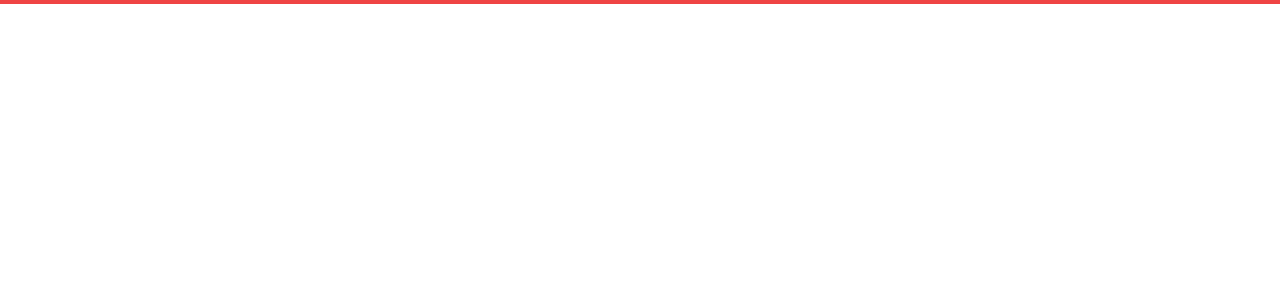
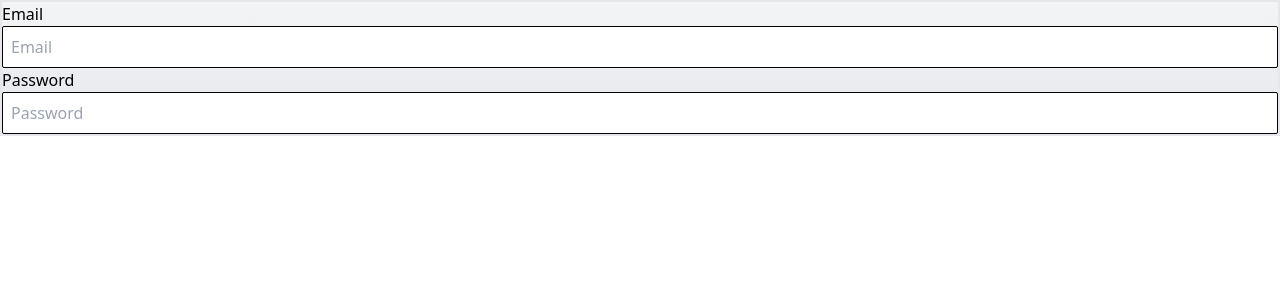
Before and after one commit to Sagarchakkarkota/Dashboard-UI, a React (Vite) app: page /login in a window 1280 px wide. Before the commit this address had no page. Shown: the top 300 px of the page. Built offline with nearby package versions, Linux system fonts and the light colour scheme; no server answers.

Commit message:
Fix : Member page and Added login page

```diff
--- a/src/App.jsx
+++ b/src/App.jsx
@@ -4,12 +4,14 @@
 import Users from "./Pages/Dashboard/users/Users";
 import { BrowserRouter as Router, Routes, Route } from "react-router-dom";
 import Trans from "./Pages/transactions/trans";
+import Login from "./Pages/Dashboard/Login/Login";
 function App() {
   return (
-    <div className="border-[2px] border-red-500 bg-gradient-to-b from-gray-100 to-gray-200">
+    <div className="border-[2px] bg-gradient-to-b from-gray-100 to-gray-200">
       <Router>
         <Routes>
           <Route path="/" element={<Home />} />
+          <Route path="/login" element={<Login />} />
           <Route path="/members/:id" element={<Members />} />
           <Route path="/users" element={<Users />} />
           <Route path="/trans" element={<Trans />} />
--- a/src/Pages/Dashboard/Home/asidecarts/ThirdCart.jsx
+++ b/src/Pages/Dashboard/Home/asidecarts/ThirdCart.jsx
@@ -6,35 +6,45 @@
 import EditModal from "../modal/EditModal";
 import { useMutation, useQuery, useQueryClient } from "@tanstack/react-query";
 import { useState } from "react";
+import { useNavigate, useParams } from "react-router-dom";
 
-const ThirdCart = () => {
-  const queryClient = useQueryClient()
-  const { data:getData} = useQuery({
+const ThirdCart = ({ ID }) => {
+  const navigate = useNavigate();
+  const queryClient = useQueryClient();
+  const { data: getData } = useQuery({
     queryKey: ["member"],
     queryFn: getMember,
     staleTime: 60000,
   });
-
+  console.log(ID);
+  const filteredData = getData?.filter((item) => item.id != ID);
+  console.log(filteredData);
 
   const dispatch = useDispatch();
-  const [value,setValue]=useState([])
+  const [value, setValue] = useState([]);
   const isModal = useSelector((state) => state.member.isModal);
-  const[isOpen,setIsOpen]=useState(false)
-
-
-  const mutation=useMutation({
-    mutationFn:(mutateData)=>{
-      return deleteMember(mutateData)
+  const [isOpen, setIsOpen] = useState(false);
+  const mutation = useMutation({
+    mutationFn: (mutateData) => {
+      return deleteMember(mutateData);
     },
     onSuccess: () => {
-      queryClient.invalidateQueries({ queryKey: ['member'] })
+      // const membersData = queryClient.getQueryData(["member"]);
+      // console.log(membersData);
+      // const singleMemberIndex = membersData.indexOf((item) => {
+      //   return item.id == ID;
+      // });
+
+      // const nextMemberData = membersData[singleMemberIndex + 2];
+
+      queryClient.invalidateQueries({ queryKey: ["member"] });
+      // navigate(`/members/${nextMemberData.id}`);
     },
-  })
+  });
 
   const handleEdit = (value) => {
-
-    setIsOpen(true)
-    setValue(value)
+    setIsOpen(true);
+    setValue(value);
   };
 
   const handleDelete = (id) => {
@@ -45,7 +55,16 @@
     <div className="asidebarCard bg-white h-[400px]">
       <h1 className="xlBoldFont">Team Member</h1>
       <div className="h-full overflow-y-scroll ">
-        {getData?.map((value) => (
+        {ID
+          ? filteredData?.map((value) => (
+              <ListTeamMember
+                key={value.id}
+                value={value}
+                handleEdit={handleEdit}
+                handleDelete={handleDelete}
+              />
+            ))
+          : getData?.map((value) => (
               <ListTeamMember
                 key={value.id}
                 value={value}
@@ -62,8 +81,9 @@
           Add more member
         </button>
         {isModal && <Modal />}
-        {isOpen && <EditModal isOpen={(isOpen)} setIsOpen={setIsOpen} value={value} />}
-
+        {isOpen && (
+          <EditModal isOpen={isOpen} setIsOpen={setIsOpen} value={value} />
+        )}
       </div>
     </div>
   );
--- a/src/Pages/Dashboard/Home/modal/EditModal.jsx
+++ b/src/Pages/Dashboard/Home/modal/EditModal.jsx
@@ -1,39 +1,43 @@
-import { Dialog, Transition } from '@headlessui/react'
-import { Fragment, useState } from 'react'
-import { editMember } from '../../../../api/api'
+import { Dialog, Transition } from "@headlessui/react";
+import { Fragment, useState } from "react";
+import { editMember } from "../../../../api/api";
 import { IoClose } from "react-icons/io5";
-import { useMutation, useQueryClient } from '@tanstack/react-query';
-import Input from '../../../../Components/Input';
-export default function EditModal({isOpen,setIsOpen ,value}) {
-  const {id, name, email, gender, status}=value
-  const queryClient=useQueryClient()
+import { useMutation, useQueryClient } from "@tanstack/react-query";
+import Input from "../../../../Components/Input";
+export default function EditModal({ isOpen, setIsOpen, value }) {
+  const { id, name, email, gender, status } = value;
+  const queryClient = useQueryClient();
 
-const [formValue,setFormvalue]=useState({id:id,name:name, email:email, gender:gender ,status:status})
+  const [formValue, setFormvalue] = useState({
+    id: id,
+    name: name,
+    email: email,
+    gender: gender,
+    status: status,
+  });
   function closeModal() {
-    setIsOpen(false)
+    setIsOpen(false);
   }
 
   function openModal() {
-    setIsOpen(true)
+    setIsOpen(true);
   }
-  const handleChange=(e)=>{
-setFormvalue({...formValue,[e.target.name]:e.target.value})
-  }
+  const handleChange = (e) => {
+    setFormvalue({ ...formValue, [e.target.name]: e.target.value });
+  };
 
-
-  const mutation=useMutation({
-    mutationFn:(mutateData)=>{
-      return editMember(mutateData)
+  const mutation = useMutation({
+    mutationFn: (mutateData) => {
+      return editMember(mutateData);
     },
     onSuccess: () => {
-      queryClient.invalidateQueries({ queryKey: ['member'] })
+      queryClient.invalidateQueries({ queryKey: ["member"] });
     },
-  })
+  });
 
-  const handleSubmit=()=>{
-    mutation.mutate(formValue)
-
-  }
+  const handleSubmit = () => {
+    mutation.mutate(formValue);
+  };
   return (
     <>
       <div className="fixed inset-0 flex items-center justify-center">
@@ -78,35 +82,62 @@
                   >
                     Edit Details
                     <button onClick={closeModal}>
-                    <IoClose/>
-
+                      <IoClose />
                     </button>
                   </Dialog.Title>
 
-
                   <form action="">
-
                     <div className="mt-2 flex flex-col gap-2">
-                  <Input  name='id' id='id'  label='Id' disabled={true} value={formValue.id} />
-                    <Input  name='name' id='name'  label='Name' value={formValue.name} onChange={handleChange} />
-                    <Input name='email' id='email'  label='Email'  value={formValue.email} onChange={handleChange}/>
-                    <Input  name='gender' id='gender'  label='Gender' value={formValue.gender} onChange={handleChange}/>
-                    <Input  name='status' id='status'  label='Status' value={formValue.status} onChange={handleChange}/>
-
+                      <Input
+                        name="id"
+                        id="id"
+                        label="Id"
+                        disabled={true}
+                        value={formValue.id}
+                      />
+                      <Input
+                        name="name"
+                        id="name"
+                        label="Name"
+                        value={formValue.name}
+                        onChange={handleChange}
+                      />
+                      <Input
+                        name="email"
+                        id="email"
+                        label="Email"
+                        value={formValue.email}
+                        onChange={handleChange}
+                      />
+                      <Input
+                        name="gender"
+                        id="gender"
+                        label="Gender"
+                        value={formValue.gender}
+                        onChange={handleChange}
+                      />
+                      <Input
+                        name="status"
+                        id="status"
+                        label="Status"
+                        value={formValue.status}
+                        onChange={handleChange}
+                      />
                     </div>
-
 
                     <div className="mt-4">
                       <button
                         type="button"
                         className="inline-flex justify-center rounded-md border border-transparent bg-blue-100 px-4 py-2 text-sm font-medium text-blue-900 hover:bg-blue-200 focus:outline-none focus-visible:ring-2 focus-visible:ring-blue-500 focus-visible:ring-offset-2"
-                      onClick={()=>{handleSubmit();  closeModal();  }}
+                        onClick={() => {
+                          handleSubmit();
+                          closeModal();
+                        }}
                       >
                         Submit
                       </button>
                     </div>
                   </form>
-
                 </Dialog.Panel>
               </Transition.Child>
             </div>
@@ -114,5 +145,5 @@
         </Dialog>
       </Transition>
     </>
-  )
+  );
 }
--- /dev/null
+++ b/src/Pages/Dashboard/Login/Login.jsx
@@ -0,0 +1,52 @@
+import React, { useEffect, useState } from "react";
+import Input from "../../../Components/Input";
+import axios from "axios";
+
+const Login = () => {
+  const [value, setValue] = useState({ email: "", password: "" });
+  const handleChange = (e) => {
+    setValue({ ...value, [e.target.name]: e.target.value });
+  };
+  const getLoginCred = async () => {
+    const headers = {
+      "Content-Type": "application/json",
+      Accept: "application/json",
+    };
+    const body = {
+      username: "aniket.magadum@fyntune.com",
+      password: "password",
+    };
+    const res = await axios.post(
+      "https://uatapicorporatetravel.fynity.in/api/login",
+      body,
+      { headers: headers }
+    );
+    console.log(res.data);
+  };
+
+  useEffect(() => {
+    getLoginCred();
+  }, []);
+  return (
+    <div>
+      <Input
+        label="Email"
+        type="text"
+        name="email"
+        id="email"
+        value={value.email}
+        onChange={handleChange}
+      />
+      <Input
+        label="Password"
+        type="password"
+        name="password"
+        id="password"
+        value={value.password}
+        onChange={handleChange}
+      />
+    </div>
+  );
+};
+
+export default Login;
--- a/src/Pages/Dashboard/Members/Members.jsx
+++ b/src/Pages/Dashboard/Members/Members.jsx
@@ -1,43 +1,40 @@
 import { useParams } from "react-router-dom";
 import ThirdCart from "../Home/asidecarts/ThirdCart";
 import SideBar from "../SideBar";
-import {  useQueryClient } from "@tanstack/react-query";
+import { useQuery, useQueryClient } from "@tanstack/react-query";
+import { getMember } from "../../../api/api";
 
 const Members = () => {
+  const { data: getData } = useQuery({
+    queryKey: ["member"],
+    queryFn: getMember,
+    staleTime: 60000,
+  });
 
-
-  const {id} = useParams();
-
+  const { id } = useParams();
 
   const queryClient = useQueryClient();
-  const singleMember = queryClient.getQueryData(['member'])?.find((item)=>{return item.id==id})
- console.log(singleMember)
-//singleMember received from cachedData
-
-
+  const singleMember = queryClient.getQueryData(["member"])?.find((item) => {
+    return item.id == id;
+  });
+  //singleMember received from cachedData
 
   return (
     <div className="flex">
       <SideBar />
 
       <div className="flex w-full">
-
         <div className=" p-4 w-full py-16 ">
-
           <div className="p-5 bg-gray-300 rounded-b-md  bg-gradient-to-br from-blue-300 to-white w-[600px] xl:w-[370px]  ">
-
             <h1 className="xlBoldFont ">Name : {singleMember?.name}</h1>
             <h3 className="xlBoldFont">Gender : {singleMember?.gender}</h3>
-
           </div>
-
         </div>
         {/* main end */}
 
         {/* aside start */}
-     <div className="p-4 flex flex-col gap-2 w-[400px]  border-1 border-black bg-gradient-to-br from-blue-300 to-white h-screen">
-          <ThirdCart/>
-
+        <div className="p-4 flex flex-col gap-2 w-[400px]  border-1 border-black bg-gradient-to-br from-blue-300 to-white h-screen">
+          <ThirdCart ID={id} />
         </div>
 
         {/* aside end */}
@@ -47,15 +44,3 @@
 };
 
 export default Members;
-
-// import React from "react";
-
-// const Members = () => {
-//   return (
-//     <div>
-//       <h1>members</h1>
-//     </div>
-//   );
-// };
-
-// export default Members;
```
Lines whose indentation alone changed are shown as unchanged.
